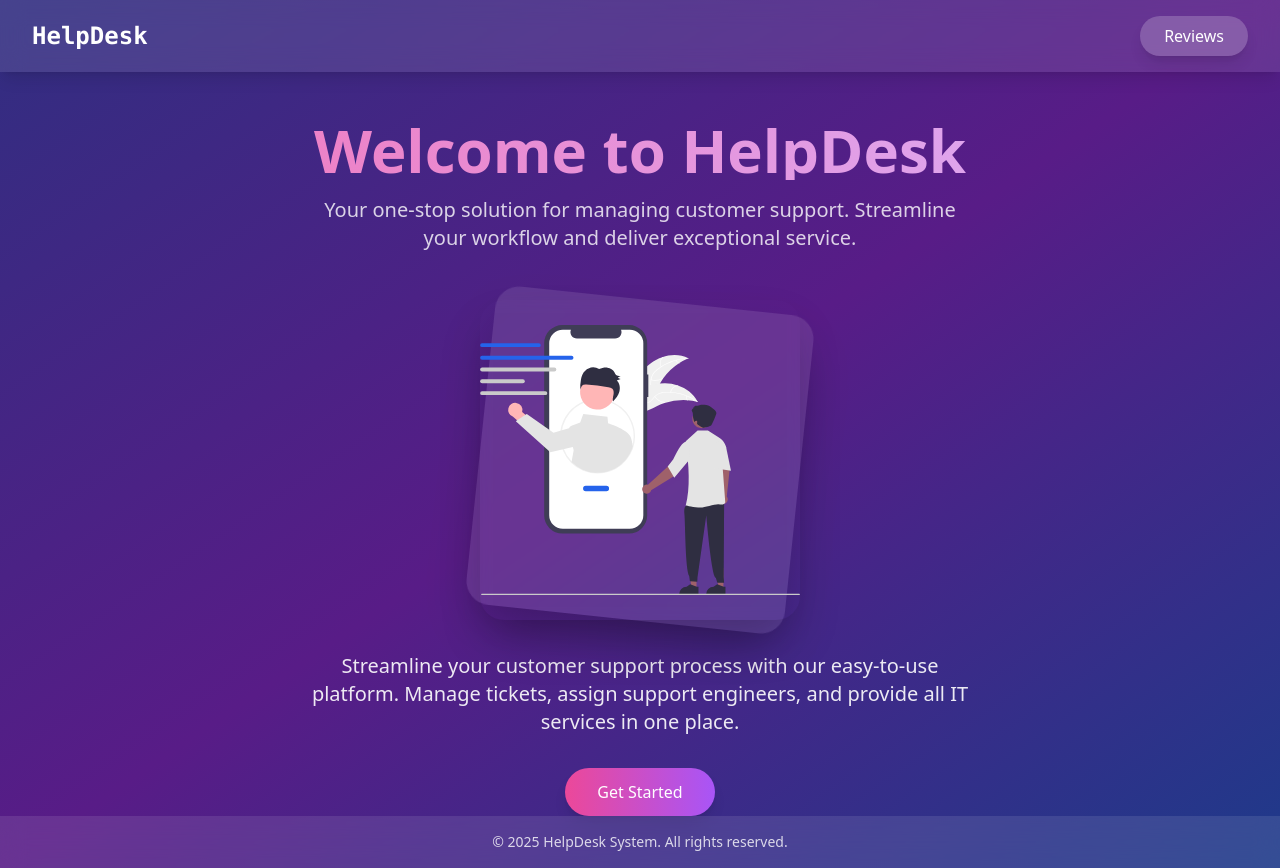
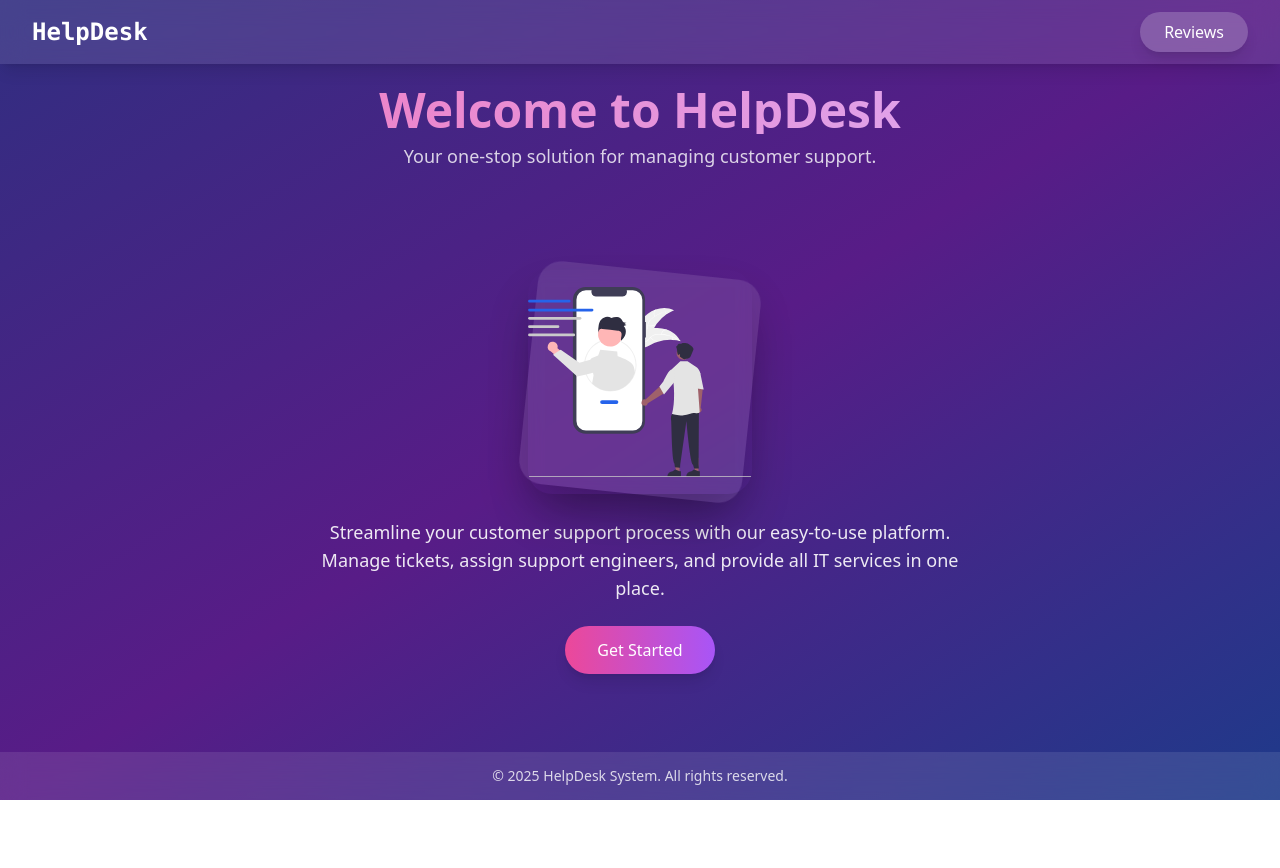
Before and after one commit to rakhithad/HelpSystem, a React (Create React App) app in the folder client/: page /home in a window 1280 px wide. After the commit the page ends 800 px from the top, so only its background shows below. Built offline with nearby package versions, Linux system fonts and the light colour scheme.

Commit message:
updated .env files

```diff
--- a/client/src/components/HomePage.js
+++ b/client/src/components/HomePage.js
@@ -1,37 +1,39 @@
 import React from 'react';
 import { Link } from 'react-router-dom';
-import Home from '../assets/home.svg'; // Adjust the path as needed
+import Home from '../assets/home.svg';
 
 const HomePage = () => {
     return (
-        <div className="flex flex-col min-h-screen bg-gradient-to-br from-indigo-900 via-purple-900 to-blue-900 overflow-hidden">
-            {/* Navbar */}
-            <nav className="bg-white bg-opacity-10 backdrop-blur-md w-full py-4 px-8 flex justify-between items-center shadow-lg sticky top-0 z-50">
+        <div className="h-screen bg-gradient-to-br from-indigo-900 via-purple-900 to-blue-900 flex flex-col">
+            {/* Navbar - fixed height */}
+            <nav className="h-16 bg-white bg-opacity-10 backdrop-blur-md px-8 flex justify-between items-center shadow-lg">
                 <div className="text-white text-2xl font-bold font-mono">
                     HelpDesk
                 </div>
                 <div className="flex space-x-4">
                     <Link to="/view-reviews">
-                        <button className="bg-white bg-opacity-20 text-white py-2 px-6 rounded-full shadow-lg hover:bg-opacity-30 hover:shadow-xl transition-all duration-300">
+                        <button className="bg-white bg-opacity-20 text-white py-2 px-6 rounded-full shadow-lg hover:bg-opacity-30 transition-all duration-300">
                             Reviews
                         </button>
                     </Link>
                 </div>
             </nav>
 
-            {/* Header Section */}
-            <header className="w-full py-12 text-white text-center">
-                <h1 className="font-sans text-5xl md:text-6xl font-extrabold mb-4 bg-clip-text text-transparent bg-gradient-to-r from-pink-400 to-purple-300">
+            {/* Content wrapper - takes remaining height */}
+            <div className="flex-1 flex flex-col">
+                {/* Header Section - fixed height */}
+                <header className="h-32 flex flex-col justify-center text-white text-center">
+                    <h1 className="text-4xl md:text-5xl font-extrabold mb-2 bg-clip-text text-transparent bg-gradient-to-r from-pink-400 to-purple-300">
                         Welcome to HelpDesk
                     </h1>
-                <p className="font-sans text-white text-opacity-80 text-lg md:text-xl font-light max-w-2xl mx-auto">
-                    Your one-stop solution for managing customer support. Streamline your workflow and deliver exceptional service.
+                    <p className="text-white text-opacity-80 text-base md:text-lg font-light max-w-2xl mx-auto">
+                        Your one-stop solution for managing customer support.
                     </p>
                 </header>
 
-            {/* Main Content Section */}
-            <main className="flex-grow flex flex-col items-center justify-center px-6 text-center">
-                <div className="relative w-64 h-64 md:w-80 md:h-80 mb-8">
+                {/* Main Content - takes remaining space */}
+                <main className="flex-1 flex flex-col items-center justify-center px-6">
+                    <div className="relative w-48 h-48 md:w-56 md:h-56 mb-6">
                         <div className="absolute inset-0 bg-white bg-opacity-10 backdrop-blur-md rounded-3xl shadow-2xl transform rotate-6"></div>
                         <img
                             src={Home}
@@ -39,25 +41,26 @@ const HomePage = () => {
                             className="relative w-full h-full object-contain rounded-3xl shadow-2xl transform hover:scale-105 transition-transform duration-300"
                         />
                     </div>
-                <p className="font-sans text-white text-opacity-90 text-lg md:text-xl w-full max-w-2xl mb-8">
+                    <p className="text-white text-opacity-90 text-base md:text-lg max-w-2xl mb-6 text-center">
                     Streamline your customer support process with our easy-to-use platform. Manage tickets, assign support engineers, and provide all IT services in one place.
                     </p>
-                <div className="flex space-x-4 md:space-x-6">
+                    <div className="flex space-x-4">
                         <Link to="/login">
-                        <button className="bg-gradient-to-r from-pink-500 to-purple-500 text-white py-3 px-8 rounded-full shadow-lg hover:from-pink-600 hover:to-purple-600 hover:shadow-xl transition-all duration-300">
+                            <button className="bg-gradient-to-r from-pink-500 to-purple-500 text-white py-3 px-8 rounded-full shadow-lg hover:from-pink-600 hover:to-purple-600 transition-all duration-300">
                                 Get Started
                             </button>
                         </Link>
                     </div>
                 </main>
 
-            {/* Footer */}
-            <footer className="bg-white bg-opacity-10 backdrop-blur-md w-full py-4 text-center mt-auto">
+                {/* Footer - fixed height */}
+                <footer className="h-12 bg-white bg-opacity-10 backdrop-blur-md flex items-center justify-center">
                     <p className="text-white text-opacity-80 text-sm">
                         &copy; 2025 HelpDesk System. All rights reserved.
                     </p>
                 </footer>
             </div>
+        </div>
     );
 };
 
```
Also changed, not shown: 2 other files (tests, documents, lock files or other folders). Lines whose indentation alone changed are shown as unchanged.
